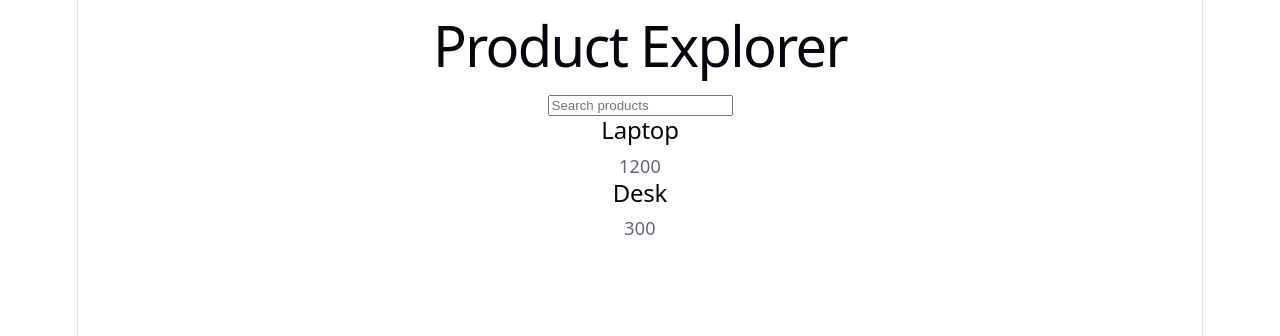
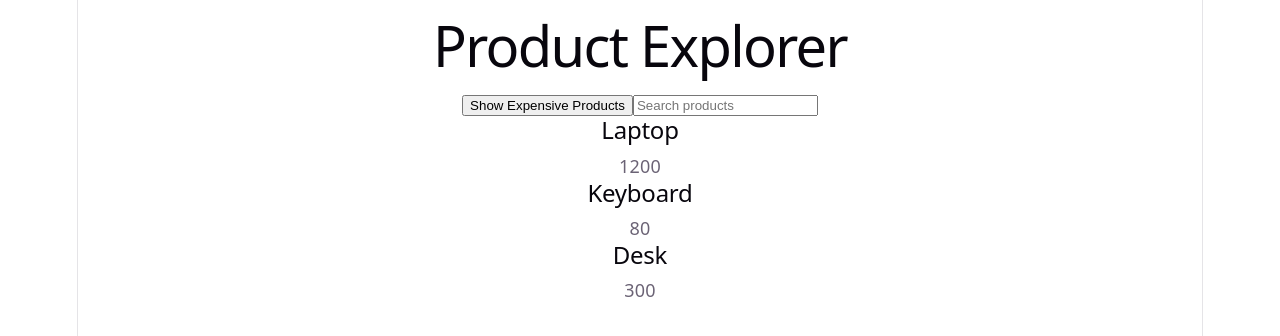
Before and after one commit to kiajk/Week2-project, a React (Vite) app: page / in a window 1280 px wide. Shown: the top 336 px of the page. Built offline with nearby package versions, Linux system fonts and the light colour scheme.

Commit message:
add toggle product filter

```diff
--- a/src/App.jsx
+++ b/src/App.jsx
@@ -4,6 +4,7 @@ import { useState } from 'react'
 
 function App() {
   const [search, setSearch] = useState("");
+  const [showExpensive, setShowExpensive] = useState(false);
 
   const products = [
   { id: 1, name: "Laptop", price: 1200 },
@@ -11,11 +12,17 @@ function App() {
   { id: 3, name: "Desk", price: 300 },
 ]
   const filteredProducts = products.filter((product) =>
-  product.price > 100 &&
+  ((showExpensive === true)
+  ? product.price > 100
+  : true )&&
   product.name.toLowerCase().includes(search.toLowerCase()))
   return (
     <div>
       <h1>Product Explorer</h1>
+      <button
+      onClick={() => setShowExpensive(!showExpensive)}>
+        Show Expensive Products
+      </button>
       <input
        type="text"
        placeholder='Search products'
```
Also changed, not shown: 1 other file (tests, documents, lock files or other folders).
